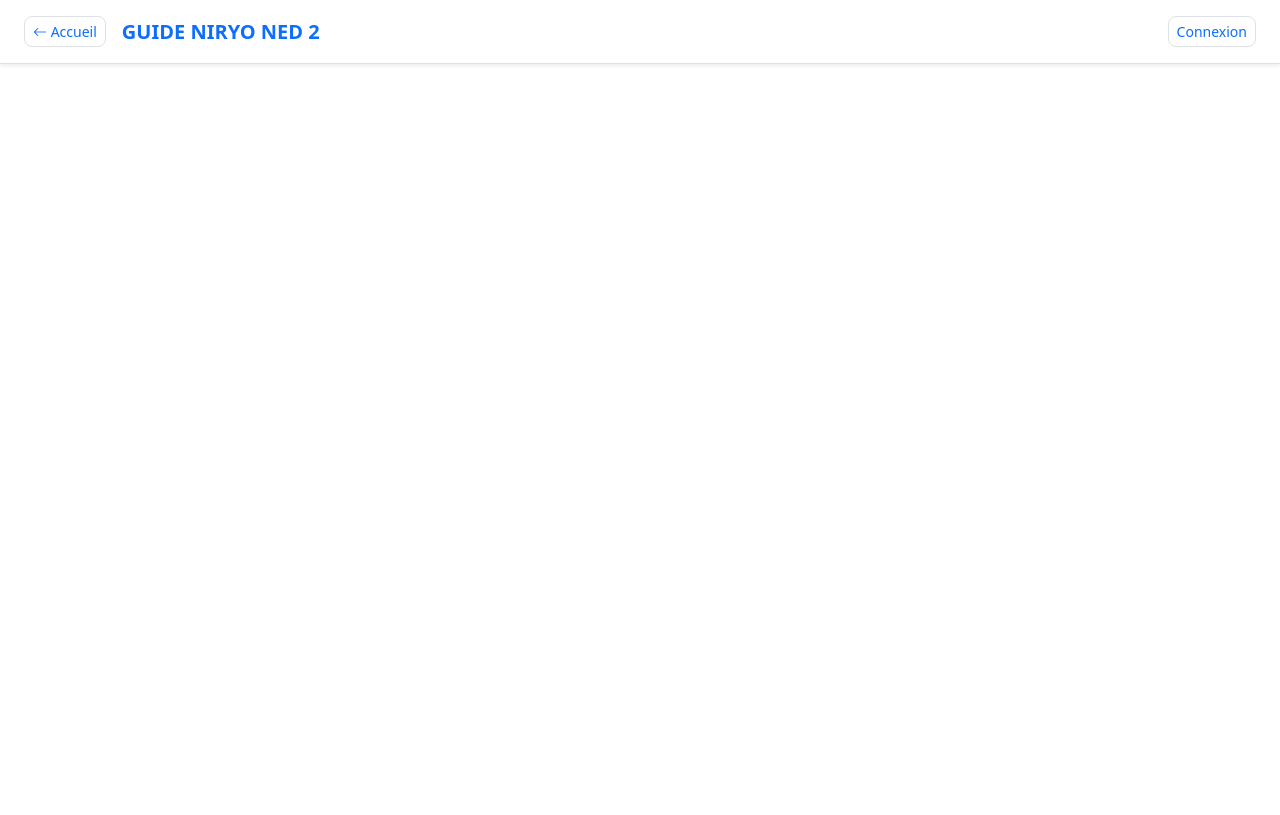
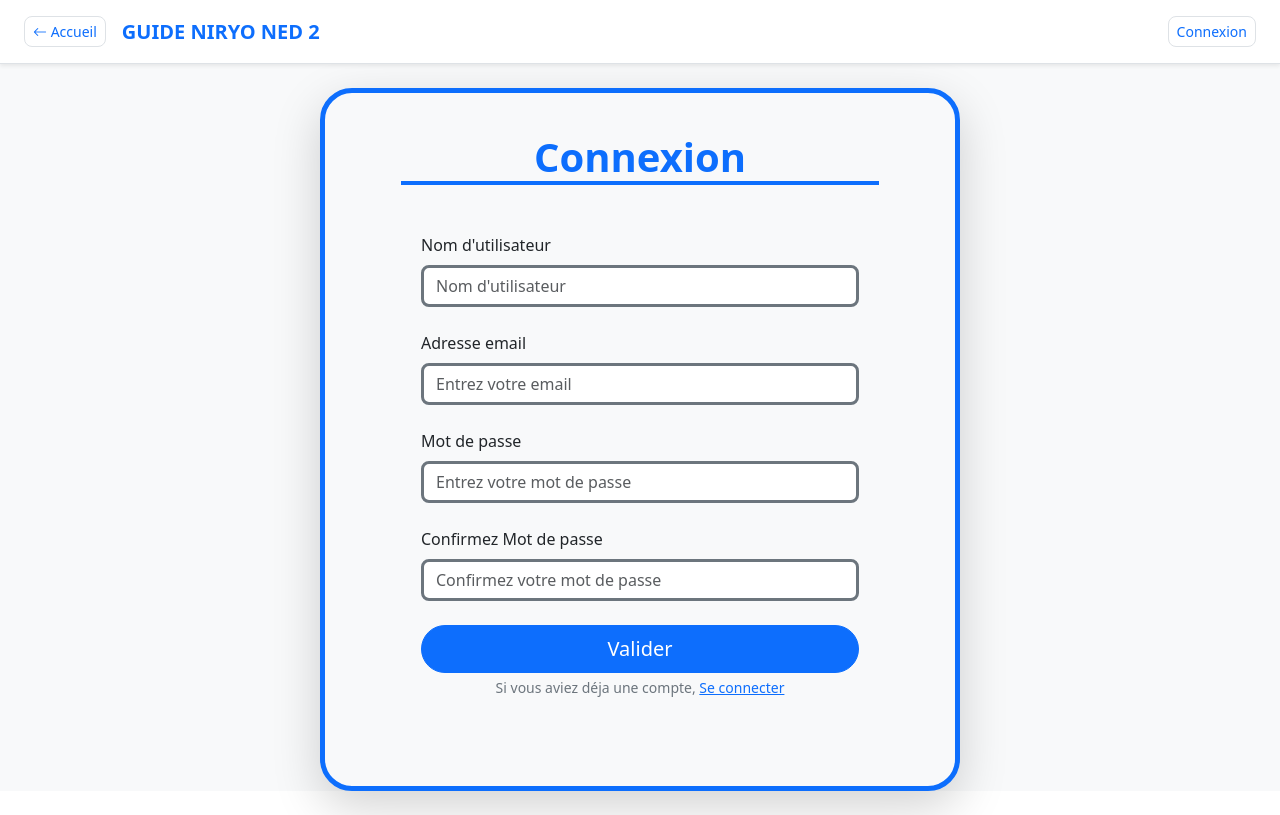
Before and after one commit to lMehefuzl/Stage_Web_v3, a React (Vite) app: page /registration in a window 1280 px wide. Built offline with nearby package versions, Linux system fonts and the light colour scheme.

Commit message:
gros push: registration fait, on peut ajouter des utilisateur dans la bdd json, aussi base fait avec des link et des routes au lieu des switch case

```diff
--- /dev/null
+++ b/db.json
@@ -0,0 +1,33 @@
+{
+  "users": [
+    {
+      "name": "Mehefuz",
+      "email": "mehefuz.khondaker@yahoo.com",
+      "password": "Vusun488",
+      "cpassword": "Vusun488",
+      "id": "I_1o0Ns4V4c"
+    },
+    {
+      "name": "Mehefuz",
+      "email": "mehefuz.khondaker@yahoo.com",
+      "password": "Vusun488",
+      "cpassword": "Vusun488",
+      "id": "jypG-yBmDWQ"
+    },
+    {
+      "name": "Mehefuz Khondaker",
+      "email": "mehefuz.khondaker@yahoo.com",
+      "password": "Vusun488",
+      "cpassword": "Vusun488",
+      "id": "DgBvxyjw_o8"
+    },
+    {
+      "name": "Mehefuz Khondaker",
+      "email": "mehefuz.khondaker@yahoo.co",
+      "password": "Vusun488",
+      "cpassword": "Vusun488",
+      "id": "ByzIj6lBczk"
+    }
+  ],
+  "$schema": "./node_modules/json-server/schema.json"
+}
--- a/package.json
+++ b/package.json
@@ -10,9 +10,11 @@
     "preview": "vite preview"
   },
   "dependencies": {
+    "axios": "^1.18.1",
     "bootstrap": "^5.3.8",
     "bootstrap-icons": "^1.13.1",
     "framer-motion": "^12.40.0",
+    "json-server": "^1.0.0-beta.15",
     "react": "^19.2.6",
     "react-bootstrap": "^2.10.10",
     "react-dom": "^19.2.6",
--- a/src/App.jsx
+++ b/src/App.jsx
@@ -14,6 +14,8 @@ import JumeauNumerique from './pages/JumeauNumerique';
 import Theorie from './pages/Theorie';
 import Ressources from './pages/Ressources';
 import Ia from './pages/Ia';
+import Registration from './components/Registration';
+import Login from './components/Login';
 
 const App = () => {
   return (
@@ -22,6 +24,11 @@ const App = () => {
         <Navbar></Navbar>
         <Routes>
           <Route path="/" element={<><Hero /><HomeCards /></>} /> {/* acceuil */}
+
+
+          <Route path="registration" element={<Registration/>} />
+          <Route path="login" element={<Login/>} />
+
 
           <Route path="/documentation-technique" element={<DocumentationTechnique />} />
           <Route path="/programmation" element={<Programmation />} />
--- /dev/null
+++ b/src/components/Login.jsx
@@ -0,0 +1,29 @@
+import React from 'react'
+
+const Login = () => {
+return (
+    <form action="" className="container-fluid d-flex justify-content-center w-50 bg-light border border-primary border-5 rounded-5 shadow-lg my-4">
+    <div className="rounded-5 py-4 px-5 w-100 ">
+        <h1 className="card-title h1 m-3 border-bottom border-primary border-4 text-center text-primary"><b>Connexion</b></h1>
+        <div className="row mx-4 my-5">
+        <div className="col-md-12">
+            <label className="form-label" htmlFor="email">Adresse email</label>
+            <input className="form-control border border-secondary border-3 rounded-3" type="email" id="email" name="email" placeholder="Entrez votre email" />
+        </div>
+        <div className="col-md-12 mt-4">
+            <label className="form-label" htmlFor="password">Mot de passe</label>
+            <input className="form-control border border-secondary border-3 rounded-3" type="password" id="password" name="password" placeholder="Entrez votre mot de passe" />
+        </div>
+        <div className="col-md-12 mt-4">
+        </div>
+        <div className="d-flex flex-column flex-md-row gap-3 justify-content-between">
+            <button className="btn btn-primary btn-lg rounded-5 px-4 flex-fill" type="submit">Valider</button>
+        </div>
+        </div>
+    </div>
+    </form>
+  )
+}
+
+
+export default Login
--- a/src/components/Navbar.jsx
+++ b/src/components/Navbar.jsx
@@ -1,11 +1,11 @@
 import React, { useState } from 'react';
 import { Link, useLocation, } from 'react-router-dom';
 import { motion } from 'framer-motion';
-import FormulaireConnexion from './FormulaireConnexion';
+//import FormulaireConnexion from './FormulaireConnexion';
 
 const Navbar = () => {
   const location = useLocation();
-  const [showLogin, setShowLogin] = useState(false);
+  //const [showLogin, setShowLogin] = useState(false);
 
   const getTitle = () => {
     const path = location.pathname;
@@ -55,17 +55,18 @@ const Navbar = () => {
           </motion.span>
 
 
-          <motion.button
+          <Link to="registration" className="ms-auto"><motion.button
             initial={{ opacity: 0, x: -10 }}
             animate={{ opacity: 1, x: 0 }}
-            onClick={() => setShowLogin(true)}
+            //onClick={() => setShowLogin(true)}
             className="btn btn-outline-primary btn-sm border rounded-3 ms-auto"
           >
             Connexion
-          </motion.button>
+          </motion.button></Link>
         </div>
       </div>
 
+    {/*
       {showLogin && (
         <div
           className="position-fixed top-0 start-0 w-100 h-100 d-flex align-items-center justify-content-center"
@@ -77,6 +78,7 @@ const Navbar = () => {
           </div>
         </div>
       )}
+    */}
     </>
   );
 };
--- /dev/null
+++ b/src/components/Registration.jsx
@@ -0,0 +1,117 @@
+import React, {useState}from 'react'
+import { Link, useLocation, useNavigate } from 'react-router-dom';
+import axios from 'axios'
+import Login from './Login';
+
+// messages d'erreurs soit:
+//{ valid ? <></> :<span className="text-danger"> {errors.name} </span>} {/*message erreur */}
+//{errors.name && <span className="text-danger">{errors.name}</span>}
+
+const Registration = () => {
+    const [formData, setFormData] = useState({
+        name: "",
+        email: "",
+        password: "",
+        cpassword: ""
+    })
+    const [errors, setErrors] = useState({})
+    const [valid, setValid] = useState(true)
+    const navigate = useNavigate()
+
+const handleSubmit = (e) => {
+    e.preventDefault();
+    let isvalid = true;
+    let validationErrors = {}
+    if (formData.name === "" || formData.name === null) {
+        isvalid = false;
+        validationErrors.name = "Veuillez mettre votre nom d'utilisateur"
+    }
+    if (formData.email === "" || formData.email === null) {
+        isvalid = false;
+        validationErrors.email = "Veuillez mettre votre mail"
+    } else if(!/\S+@\S+\.\S+/.test(formData.email)) {
+        isvalid = false;
+        validationErrors.email = "Votre mail n'est pas valide"
+    }
+
+    if (formData.password === "" || formData.password === null) {
+        isvalid = false;
+        validationErrors.password = "Veuillez mettre mot de passe"
+    } else if(formData.password.length < 4) {
+        isvalid = false;
+        validationErrors.password = "Votre mot de passe est trop courte, veuillez mettre au moin 4 charactères"
+    }
+
+    if (formData.cpassword !== formData.password) {
+        isvalid = false;
+        validationErrors.cpassword = "vos mot de passes ne sont pas pareille"
+    }
+
+    setErrors(validationErrors)
+    setValid(isvalid)
+
+    // Vérifier si l'email existe déjà
+    if(Object.keys(validationErrors).length === 0) {
+        axios.get(`http://localhost:6789/users?email=${formData.email}`)
+        .then(response => {
+            if(response.data.length > 0) {
+                // L'email existe déjà
+                setErrors({...validationErrors, email: "Cet email est déjà utilisé"})
+                setValid(false)
+            } else {
+                // L'email n'existe pas, on peut créer le compte
+                axios.post('http://localhost:6789/users', formData)
+                .then(result => {
+                    alert("Vous avez créé votre compte")
+                    navigate('/login')
+                })
+                .catch(err => console.log(err))
+            }
+        })
+        .catch(err => console.log(err))
+    }
+}
+return (
+<div classname="formulaire">
+    <form className="container-fluid d-flex justify-content-center w-50 bg-light border border-primary border-5 rounded-5 shadow-lg my-4" onSubmit={handleSubmit}>
+    <div className="rounded-5 py-4 px-5 w-100 ">
+        <h1 className="card-title h1 m-3 border-bottom border-primary border-4 text-center text-primary"><b>Connexion</b></h1>
+        <div className="row mx-4 my-5">
+        <div className="col-md-12">
+            <label className="form-label" htmlFor="email">Nom d'utilisateur</label>
+            <input className="form-control border border-secondary border-3 rounded-3" type="text" id="name" name="name" placeholder="Nom d'utilisateur"
+            onChange={(event) => setFormData({...formData, name: event.target.value})} /> {/* {...formData, name takes previous the previous properties and updates the name */}
+            { valid ? <></> :<span className="text-danger"> {errors.name} </span>} {/*message erreur */}
+        </div>
+        <div className="col-md-12 mt-4">
+            <label className="form-label" htmlFor="email">Adresse email</label>
+            <input className="form-control border border-secondary border-3 rounded-3" type="text" id="email" name="email" placeholder="Entrez votre email"
+            onChange={(event) => setFormData({...formData, email: event.target.value})} />
+            { valid ? <></> :<span className="text-danger"> {errors.email} </span>}
+        </div>
+        <div className="col-md-12 mt-4">
+            <label className="form-label" htmlFor="password">Mot de passe</label>
+            <input className="form-control border border-secondary border-3 rounded-3" type="text" id="password" name="password" placeholder="Entrez votre mot de passe"
+            onChange={(event) => setFormData({...formData, password: event.target.value})} />
+            { valid ? <></> :<span className="text-danger"> {errors.password} </span>}
+        </div>
+        <div className="col-md-12 mt-4">
+            <label className="form-label" htmlFor="password">Confirmez Mot de passe</label>
+            <input className="form-control border border-secondary border-3 rounded-3" type="text" id="cpassword" name="cpassword" placeholder="Confirmez votre mot de passe"
+            onChange={(event) => setFormData({...formData, cpassword: event.target.value})} />
+            { valid ? <></> :<span className="text-danger"> {errors.cpassword} </span>}
+        </div>
+        <div className="col-md-12 mt-4">
+        </div>
+        <div className="d-flex flex-column flex-md-row gap-3 justify-content-between">
+            <button className="btn btn-primary btn-lg rounded-5 px-4 flex-fill" type="submit">Valider</button>
+        </div>
+        <p className="text-center small mt-1 text-secondary">Si vous aviez déja une compte, <Link to="/login"> Se connecter </Link> </p>
+        </div>
+    </div>
+    </form>
+</div>
+  )
+}
+
+export default Registration
```
Also changed, not shown: src/components/Home.jsx (added), 2 other files (tests, documents, lock files or other folders).
